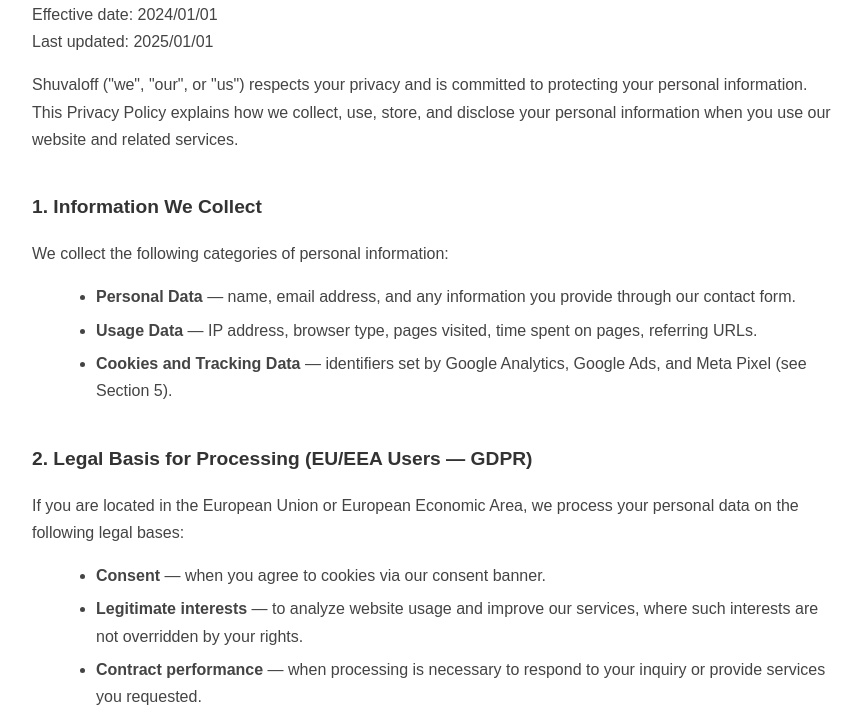
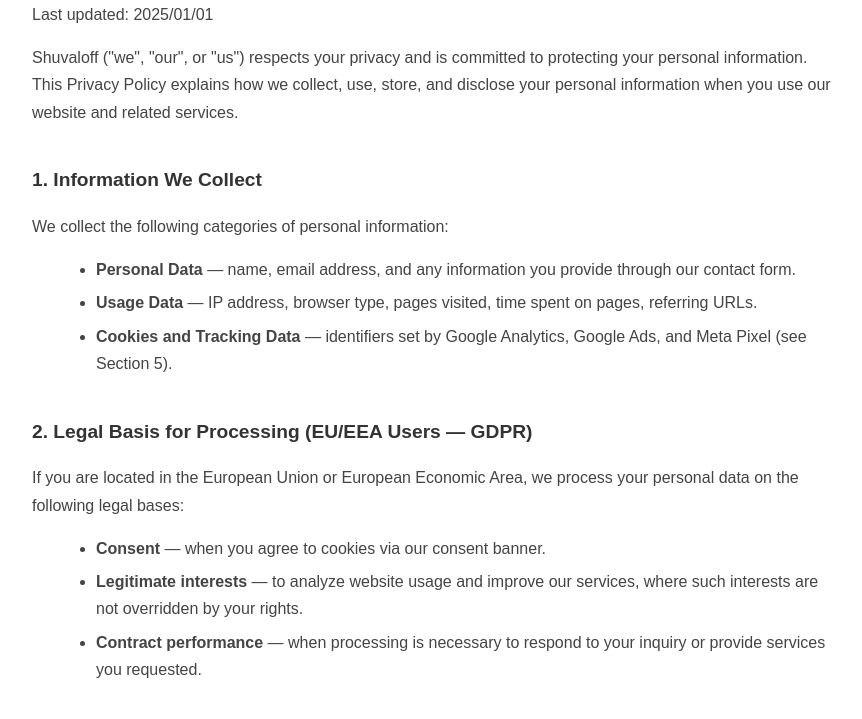
Before and after one commit to adverzulu-png/landing-page, a plain HTML site: page PrivacyPolicy.html in a window 1280 px wide. Shown: the part 96-815 px from the top of the page, without its empty margins (208-1070 px from the left). Drawn offline with Linux system fonts and the light colour scheme.

Commit message:
Update PrivacyPolicy.html

```diff
--- a/PrivacyPolicy.html
+++ b/PrivacyPolicy.html
@@ -27,7 +27,7 @@
 <body>
 
     <h1>Privacy Policy</h1>
-    <p>Effective date: 2024/01/01<br>Last updated: 2025/01/01</p>
+    <p>Last updated: 2025/01/01</p>
 
     <p>Shuvaloff ("we", "our", or "us") respects your privacy and is committed to protecting your personal information. This Privacy Policy explains how we collect, use, store, and disclose your personal information when you use our website and related services.</p>
 
```
